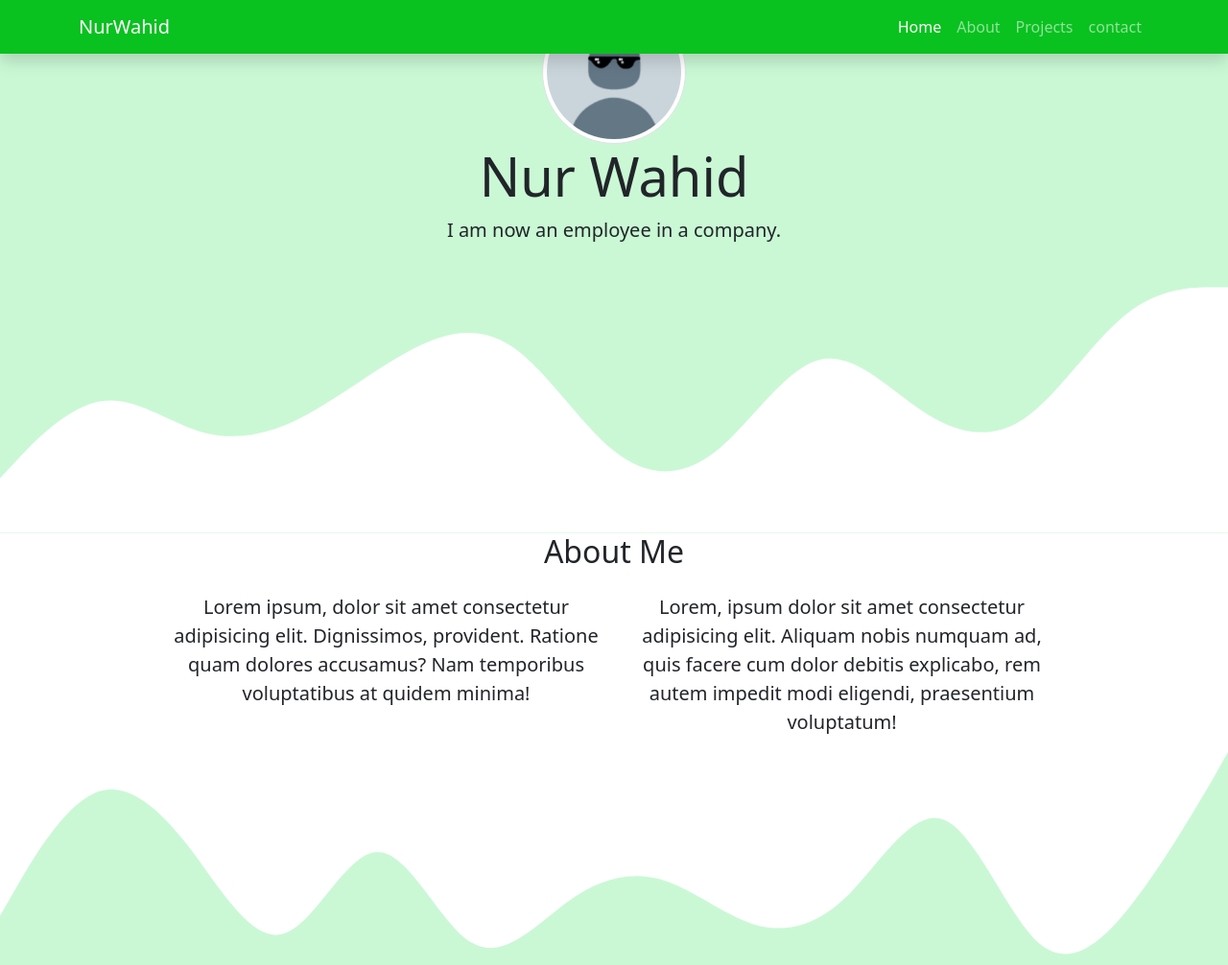
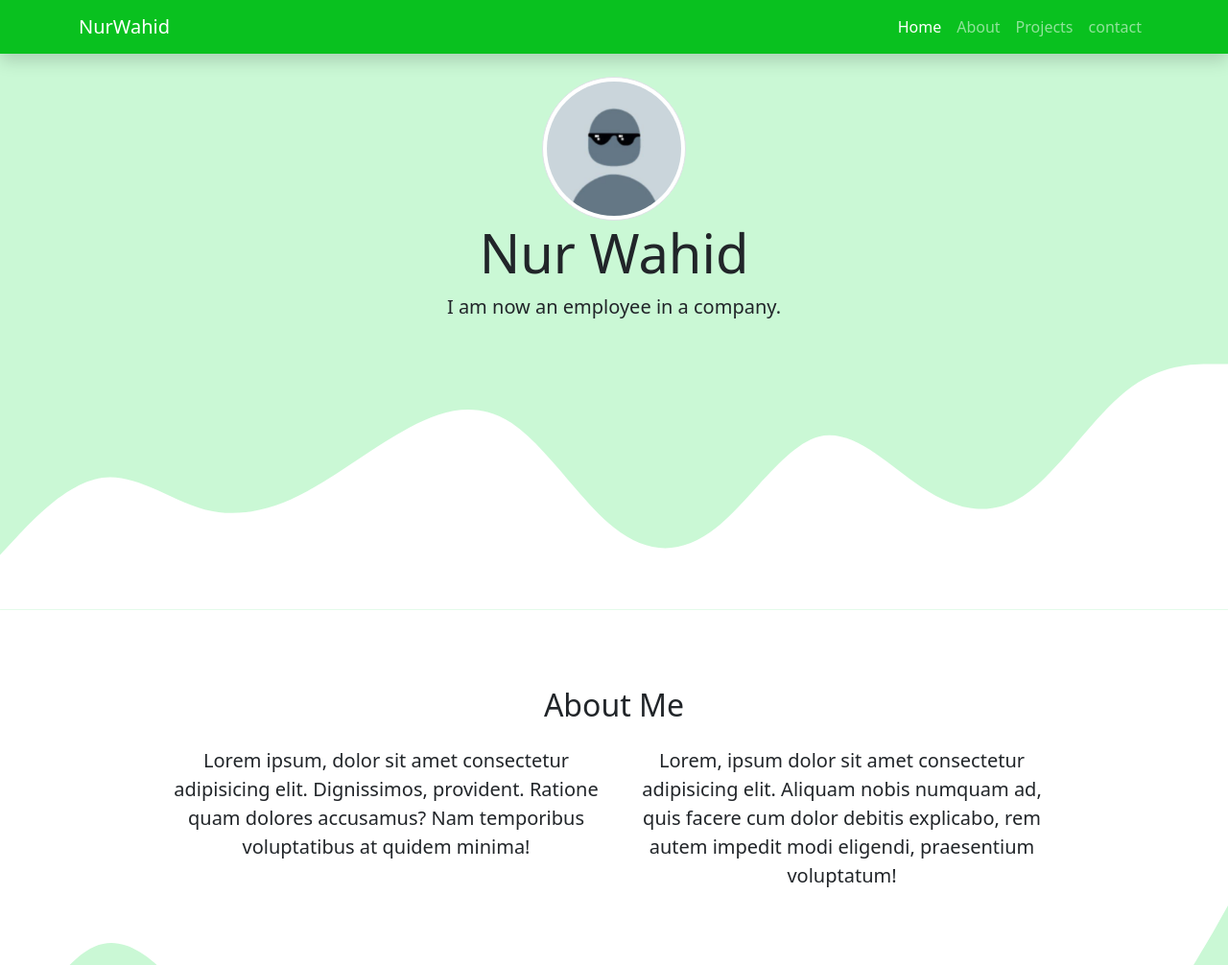
Before and after one commit to SuperWahid/fiha.github.io, a plain HTML site: page index.html in a window 1280 px wide. Shown: the top 1006 px of the page at 96% size. Drawn offline with nearby package versions, Linux system fonts and the light colour scheme.

Commit message:
Add files via upload

```diff
--- a/styls.css
+++ b/styls.css
@@ -1,9 +1,12 @@
 .jumbotron {
-    padding-top: 2rem 1rem;
-    background-color: #caf8d5;
+  padding-top: 5rem;
+  background-color: #caf8d5;
 }
 
+#projects {
+  background-color: #caf8d5;
+}
 
-#projects {
-    background-color: #caf8d5;
+section {
+  padding-top: 5rem;
 }
```
